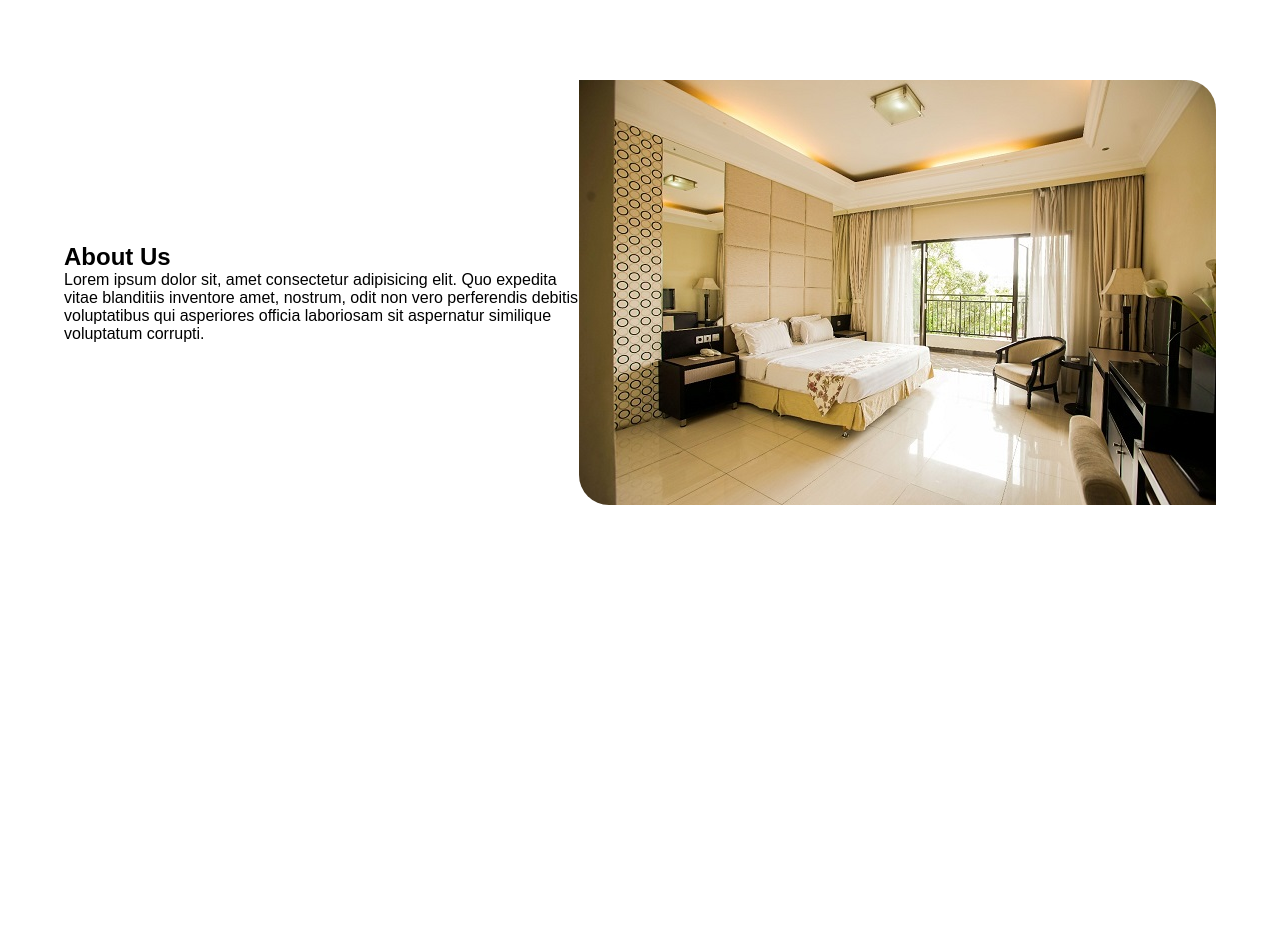
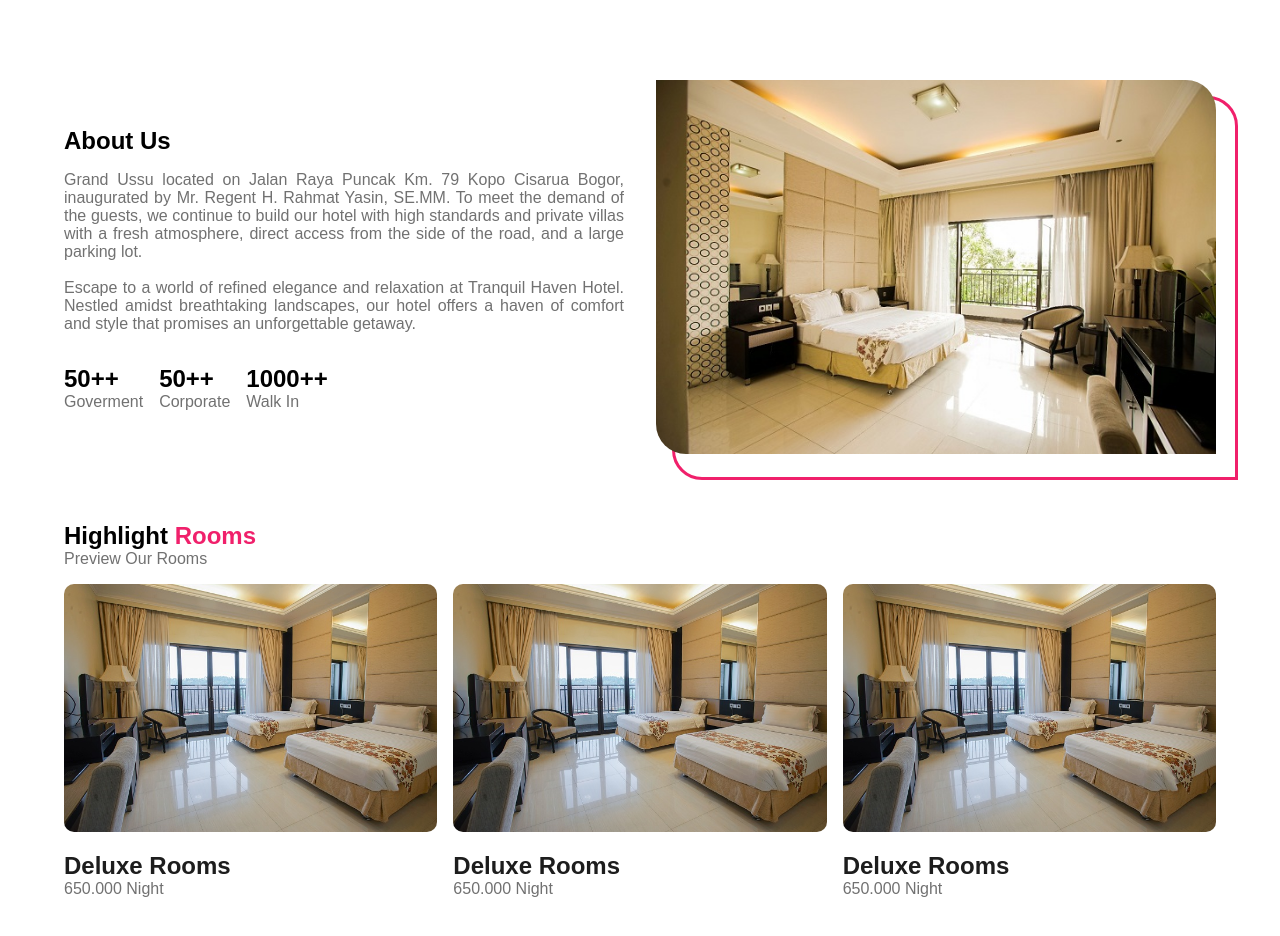
Before and after one commit to uiuxkimabe/grandussu, a plain HTML site: page index.html in a window 1280 px wide. Shown: the part 800-1736 px from the top of the page. Before the commit the page ends 1385 px from the top, so only its background shows below. Drawn offline with nearby package versions, Linux system fonts and the light colour scheme; a web font is replaced by a local one.

Commit message:
detailling about

```diff
--- a/index.html
+++ b/index.html
@@ -61,7 +61,7 @@
           type="video/mp4"
         />
       </video>
-      <figcaption class="d-flex">
+      <figcaption>
         <svg
           width="518"
           height="164"
@@ -124,6 +124,14 @@
             mask="url(#path-1-outside-1_202_3)"
           />
         </svg>
+        <div class="col hero-headline">
+          <p>
+            Indulge in Luxury and Serenity <br />
+            Escape to a world of refined elegance and relaxation at Grand Ussu
+            Hotel & Convention.
+          </p>
+          <a href="#">Booking</a>
+        </div>
       </figcaption>
     </section>
     <!-- END HERO -->
@@ -132,20 +140,86 @@
     <section id="about">
       <div class="container">
         <div class="row d-flex">
-          <div class="col">
+          <div class="col desc">
             <h1>About Us</h1>
-            <p>
-              Lorem ipsum dolor sit, amet consectetur adipisicing elit. Quo
-              expedita vitae blanditiis inventore amet, nostrum, odit non vero
-              perferendis debitis voluptatibus qui asperiores officia laboriosam
-              sit aspernatur similique voluptatum corrupti.
+            <p class="detail-desc">
+              Grand Ussu located on Jalan Raya Puncak Km. 79 Kopo Cisarua Bogor,
+              inaugurated by Mr. Regent H. Rahmat Yasin, SE.MM. To meet the
+              demand of the guests, we continue to build our hotel with high
+              standards and private villas with a fresh atmosphere, direct
+              access from the side of the road, and a large parking lot.
+              <br /><br />
+              Escape to a world of refined elegance and relaxation at Tranquil
+              Haven Hotel. Nestled amidst breathtaking landscapes, our hotel
+              offers a haven of comfort and style that promises an unforgettable
+              getaway.
             </p>
+            <ul class="d-flex">
+              <li>
+                <h2>50++</h2>
+                <p>Goverment</p>
+              </li>
+              <li>
+                <h2>50++</h2>
+                <p>Corporate</p>
+              </li>
+              <li>
+                <h2>1000++</h2>
+                <p>Walk In</p>
+              </li>
+            </ul>
           </div>
-          <img src="./src/assets/rooms/bougenville/BOUGENVILLE 1.jpg" alt="" />
+          <div class="col photo-review">
+            <img
+              src="./src/assets/rooms/bougenville/BOUGENVILLE 1.jpg"
+              alt=""
+            />
+          </div>
+        </div>
+        <figcaption class="title-highlight">
+          <h1>Highlight <span class="active">Rooms</span></h1>
+          <p>Preview Our Rooms</p>
+        </figcaption>
+        <div class="col room-slide d-grid">
+          <a href="#" class="col h-rooms">
+            <figure>
+              <img
+                src="./src/assets/rooms/bougenville/BOUGENVILLE 7.jpg"
+                alt=""
+              />
+              <figcaption>
+                <h2>Deluxe Rooms</h2>
+                <p>650.000 Night</p>
+              </figcaption>
+            </figure>
+          </a>
+          <a href="#" class="col h-rooms">
+            <figure>
+              <img
+                src="./src/assets/rooms/bougenville/BOUGENVILLE 7.jpg"
+                alt=""
+              />
+              <figcaption>
+                <h2>Deluxe Rooms</h2>
+                <p>650.000 Night</p>
+              </figcaption>
+            </figure>
+          </a>
+          <a href="#" class="col h-rooms">
+            <figure>
+              <img
+                src="./src/assets/rooms/bougenville/BOUGENVILLE 7.jpg"
+                alt=""
+              />
+              <figcaption>
+                <h2>Deluxe Rooms</h2>
+                <p>650.000 Night</p>
+              </figcaption>
+            </figure>
+          </a>
         </div>
       </div>
     </section>
-
     <!-- END ABOUT -->
 
     <!-- 👇 javascript code file 👇 -->
--- a/src/style/global.css
+++ b/src/style/global.css
@@ -124,7 +124,10 @@ nav a {
   width: 100%;
   height: 100vh;
   background: rgba(0, 0, 0, 0.5);
+  display: flex;
   justify-content: center;
+  align-items: center;
+  flex-direction: column;
 }
 
 #hero figcaption svg path:first-child {
@@ -195,17 +198,115 @@ nav a {
   }
 }
 
+.hero-headline {
+  max-width: 400px;
+  text-align: center;
+  transform: translateY(-10px);
+  opacity: 0;
+  transition: 0.3s ease-in-out;
+  animation: heroHeadline 0.5s ease-in-out 6s forwards;
+}
+
+.hero-headline a {
+  display: inline-block;
+  padding: 0.8em 1.5em;
+  width: 100%;
+  border-radius: 10px;
+  color: var(--basic);
+  background-color: var(--primary);
+  margin-top: 1.2em;
+}
+
+@keyframes heroHeadline {
+  to {
+    transform: translateY(0);
+    opacity: 1;
+  }
+}
+
 /* === END HERO SECTION === */
 
 /* === ABOUT === */
 
 #about {
   padding: 5em 0;
+  position: relative;
+  overflow: hidden;
 }
 
-#about img {
+#about p {
+  color: var(--general);
+}
+
+#about .row {
+  gap: 2em;
+  flex-wrap: wrap;
+}
+
+#about .col {
+  flex: 1 1;
+}
+
+#about .desc .detail-desc {
+  margin: 1em 0;
+  text-align: justify;
+}
+
+#about ul {
+  justify-content: flex-start;
+  gap: 1em;
+  margin-top: 2em;
+}
+
+#about .photo-review {
   position: relative;
+  /* border: 1px solid black; */
+}
+
+#about .photo-review::after {
+  position: absolute;
+  top: 1em;
+  left: 1em;
+  z-index: -1;
+  content: "";
+  width: 100%;
+  height: 100%;
   border-radius: 0 30px 0 30px;
+  border: 3px solid var(--primary);
+}
+
+.photo-review img {
+  width: 100%;
+  border-radius: 0 30px 0 30px;
+}
+
+.title-highlight {
+  margin: 4em 0 1em 0;
+}
+
+.room-slide {
+  width: 100%;
+  grid-template-columns: repeat(auto-fit, minmax(300px, 1fr));
+  gap: 1em;
+  /* border: 1px solid black; */
+}
+
+.room-slide a {
+  color: var(--dark);
+}
+
+.room-slide .h-rooms {
+  overflow: hidden;
+}
+
+.room-slide .h-rooms img {
+  object-fit: cover;
+  width: 100%;
+  border-radius: 10px;
+}
+
+.room-slide .h-rooms figcaption {
+  padding: 1em 0;
 }
 
 /* === END ABOUT ==== */
@@ -260,6 +361,16 @@ nav a {
     color: var(--basic);
     text-shadow: none;
   }
+
+  /* NAVBAR ABOUT */
+
+  #about p {
+    font-size: 0.8rem;
+  }
+
+  #about .col {
+    flex: 0 0 100%;
+  }
 }
 
 /* SMARTPHONE VIEW */
@@ -269,4 +380,8 @@ nav a {
   #hero svg {
     max-width: 300px;
   }
+
+  .hero-headline {
+    max-width: 312px;
+  }
 }
```
